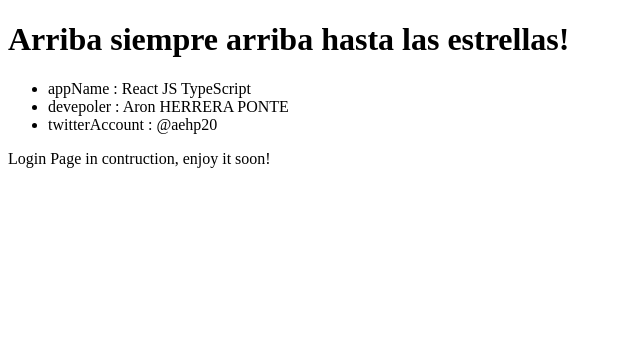
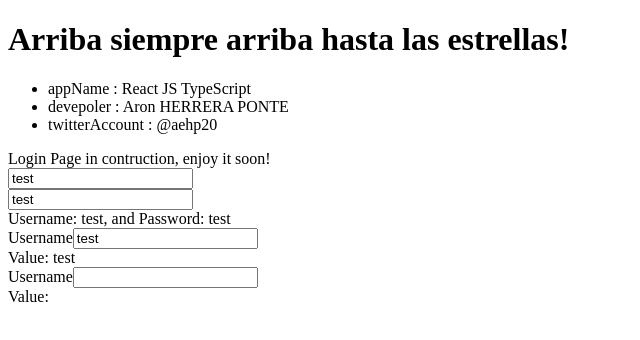
Before and after one commit to profesor-aron/reactjs-typescript, a React app: page / in a window 1280 px wide. Shown: the top 340 px of the page, without its empty margins (0-640 px from the left). Built offline with nearby package versions, Linux system fonts and the light colour scheme; the HTML template or start-up script is replaced by a standard one.

Commit message:
Add login form

```diff
--- /dev/null
+++ b/index.html
@@ -0,0 +1,11 @@
+<!DOCTYPE html>
+<html lang="en">
+  <head>
+    <meta charset="UTF-8">
+    <title>My React JS + Typescript App</title>
+  </head>
+  <body>
+    <div id="app"></div>
+    <script src="dist/bundle.js"></script>
+  </body>
+</html>
--- a/package.json
+++ b/package.json
@@ -4,8 +4,8 @@
   "description": "Projects uses React JS and TypeScript",
   "main": "index.js",
   "scripts": {
-    "start": "webpack-dev-server --mode development --open",
-    "dev": "webpack --mode development",
+    "start": "webpack-dev-server --mode development",
+    "dev": "webpack --mode development --watch",
     "build": "webpack --mode production"
   },
   "repository": {
--- /dev/null
+++ b/src/modules/Login/MyInput.tsx
@@ -0,0 +1,20 @@
+import React, { Component } from 'react'
+
+export class MyInput extends Component<any, any> {
+
+  constructor(props: any) {
+    super(props)
+  }
+
+  render() {
+    return (
+      <div>
+        <div>
+          {this.props.label}
+          <input value={this.props.value} onChange={this.props.onchange} />
+        </div>
+        Value: {this.props.value}
+      </div>
+    )
+  }
+}
--- /dev/null
+++ b/src/modules/Login/MyInput2.tsx
@@ -0,0 +1,23 @@
+import React, { Component } from 'react'
+
+export class MyInput2 extends Component<any, any> {
+
+  constructor(props: any) {
+    super(props)
+    this.state = {label: 'Username', username: 'test', password: 'test'}
+    this.handleChangeUsername = this.handleChangeUsername.bind(this)
+  }
+
+  handleChangeUsername(event: any) {
+    this.setState({username: event.target.value});
+  }
+
+  render() {
+    const {component: Compo} = this.props
+    return (
+      <div>
+        <Compo label={this.state.label} value={this.state.username} onchange={this.handleChangeUsername} />
+      </div>
+    )
+  }
+}
--- /dev/null
+++ b/src/modules/Login/MyInput3.tsx
@@ -0,0 +1,15 @@
+import React, { Component } from 'react'
+
+export class MyInput3 extends Component<any, any> {
+  render() {
+    const {
+      data,
+      component: Compo
+    } = this.props
+    return (
+      <div>
+        <Compo label={data.label} value={data.username} onchange={data.onchange} />
+      </div>
+    )
+  }
+}
--- a/src/modules/Login/index.tsx
+++ b/src/modules/Login/index.tsx
@@ -1,10 +1,43 @@
 import React, { Component } from 'react'
+import { MyInput } from './MyInput'
+import { MyInput2 } from './MyInput2'
+import { MyInput3 } from './MyInput3'
 
-export class Login extends Component {
+export class Login extends Component<any, any> {
+
+  constructor(props: any) {
+    super(props)
+    this.state = {username: 'test', password: 'test'}
+    this.handleChangeUsername = this.handleChangeUsername.bind(this)
+    this.handleChangePassword = this.handleChangePassword.bind(this)
+  }
+
+  handleChangeUsername(event: any) {
+    this.setState({username: event.target.value});
+  }
+
+  handleChangePassword(event: any) {
+    this.setState({password: event.target.value});
+  }
+
   render() {
+    const dataUsername = {
+      label: 'Username',
+      value: this.state.username,
+      onchange: this.handleChangeUsername
+    }
     return (
       <div>
         Login Page in contruction, enjoy it soon!
+        <div>
+          <input value={this.state.username} onChange={this.handleChangeUsername} />
+        </div>
+        <div>
+          <input value={this.state.password} onChange={this.handleChangePassword} />
+        </div>
+        Username: {this.state.username}, and Password: {this.state.password}
+        <MyInput2 name="username" component={MyInput} />
+        <MyInput3 data={dataUsername} component={MyInput} />
       </div>
     )
   }
```
